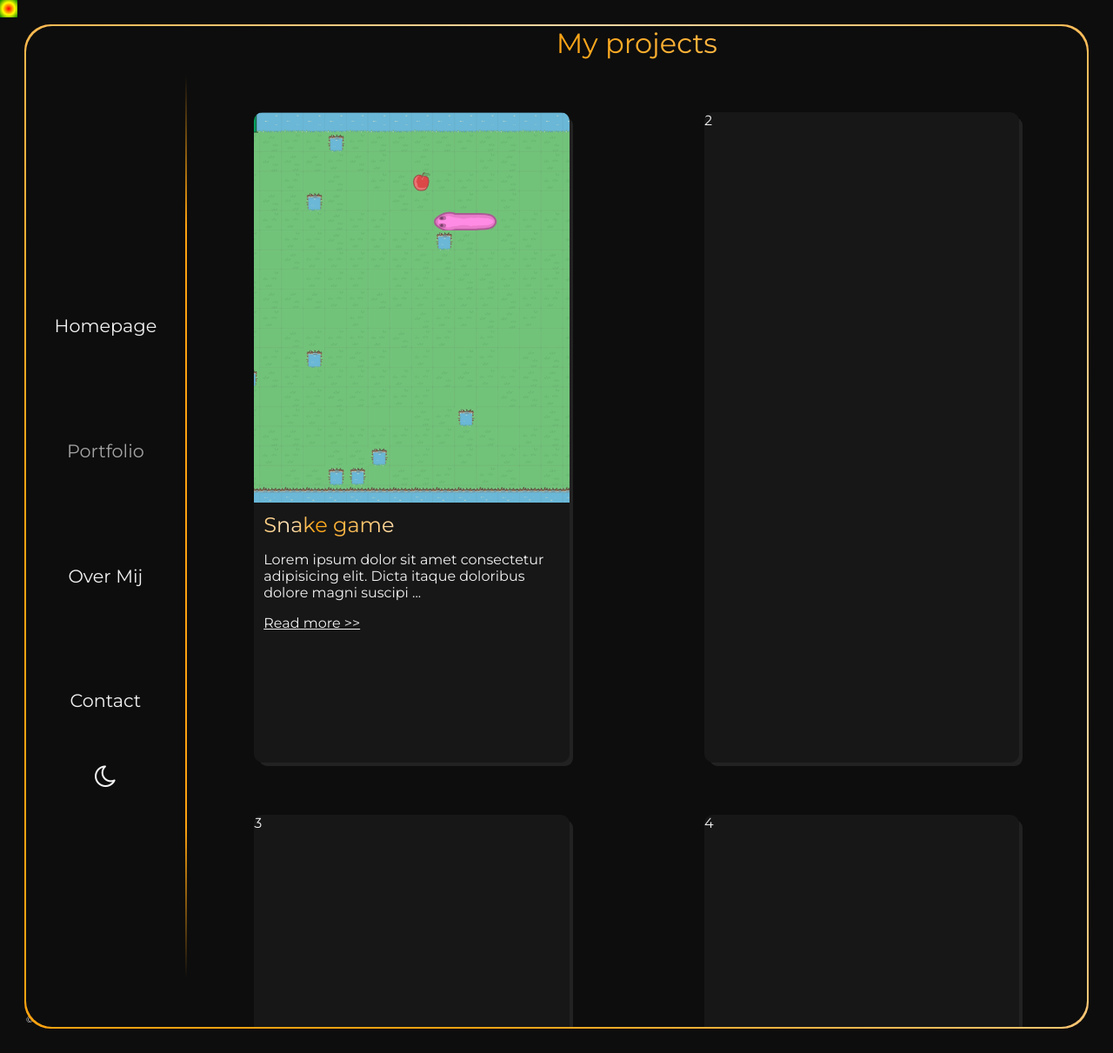
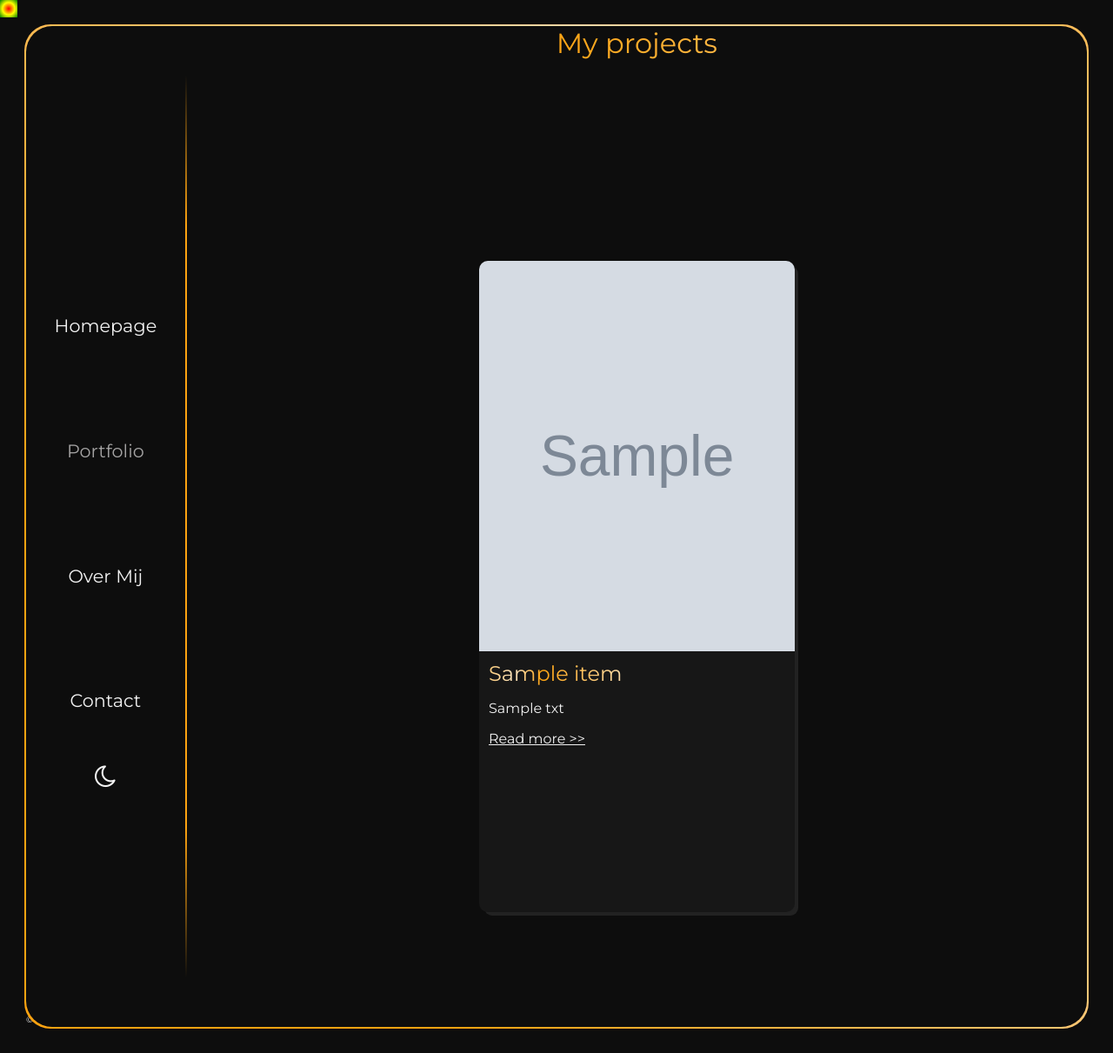
Before and after one commit to GyKevin/Portfolio-website, a PHP site: template views/portfolio/portfolio.view.php in a window 1280 px wide. Shown: the whole page at 87% size. Run offline with PHP 8.4, Linux system fonts and the light colour scheme; the template is opened without the code that fills it: most values are stand-ins (such as "Sample title", 1, 10 or a date in 2020); grey boxes marked "Sample" are stand-in pictures.

Commit message:
it works yipee

```diff
--- a/controllers/pageController.php
+++ b/controllers/pageController.php
@@ -1,9 +1,13 @@
 <?php
+require_once './models/PortfolioModel.php';
+
 class PageController {
     public function home() {
         require './views/home/home.view.php';
     }
     public function portfolio() {
+        $portfolioModel = new PortfolioModel();
+        $items = $portfolioModel->getPortfolio();
         require './views/portfolio/portfolio.view.php';
     }
     public function about() {
--- a/models/portfolioModel.php
+++ b/models/portfolioModel.php
@@ -3,11 +3,12 @@ require_once './models/dbConnect.php';
 
 class PortfolioModel {
     private $db;
-    public function connectToDB() {
+    public function __construct() {
         $this->db = (new DbConnect())->connect();
     }
+
     public function getPortfolio() {
-        $stmt = $this->db->query("SELECT * from projects");
+        $stmt = $this->db->query("SELECT * FROM projects");
         return $stmt->fetchAll(PDO::FETCH_ASSOC);
     }
 }
--- a/views/portfolio/portfolio.view.php
+++ b/views/portfolio/portfolio.view.php
@@ -15,19 +15,19 @@
     <div id="Project-page-cont">
     <h1 class="shiny-text">My projects</h1>
     <div class="project-cont">
+        <?php foreach($items as $item): ?>
         <div class="projects">
             <div class="project-img-cont">
-                <img src="../public/img/snake-game.png" alt="">
+                <!-- <img src="../public/img/snake-game.png" alt=""> -->
+                <img src="<?php echo $item['Image'] ?>" alt="">
             </div>
             <div class="project-txt-cont">
-                <h2 class="shiny-text">Snake game</h2>
-                <p class="project-paragraph-txt">Lorem ipsum dolor sit amet consectetur adipisicing elit. Dicta itaque doloribus dolore magni suscipit? Ad laboriosam animi optio ea nihil sit ullam harum atque quis ab vero quod, nobis sunt?</p>
+                <h2 class="shiny-text"><?php echo $item['Title'] ?></h2>
+                <p class="project-paragraph-txt"><?php echo $item['Txt'] ?></p>
                 <a href="">Read more >></a>
             </div>
         </div>
-        <div class="projects">2</div>
-        <div class="projects">3</div>
-        <div class="projects">4</div>
+        <?php endforeach; ?>
     </div>
     </div>
 
```
